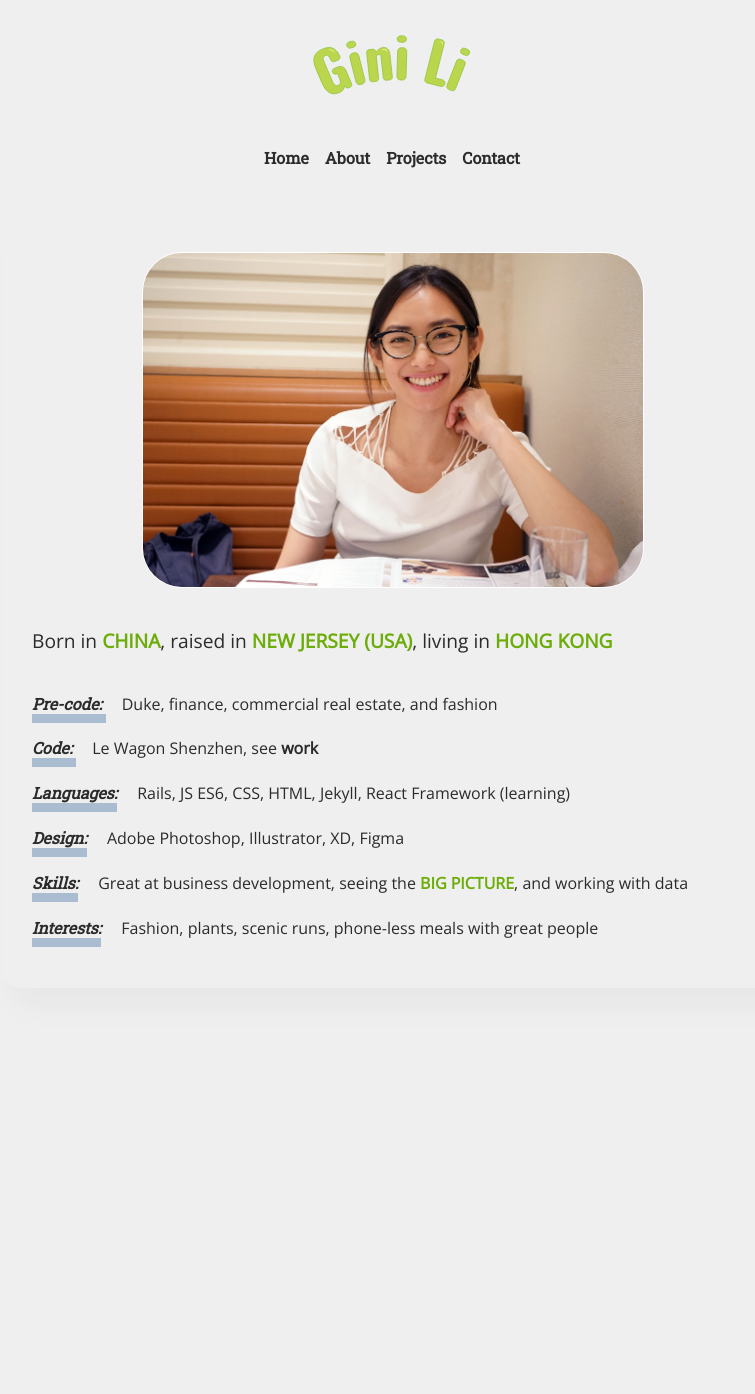
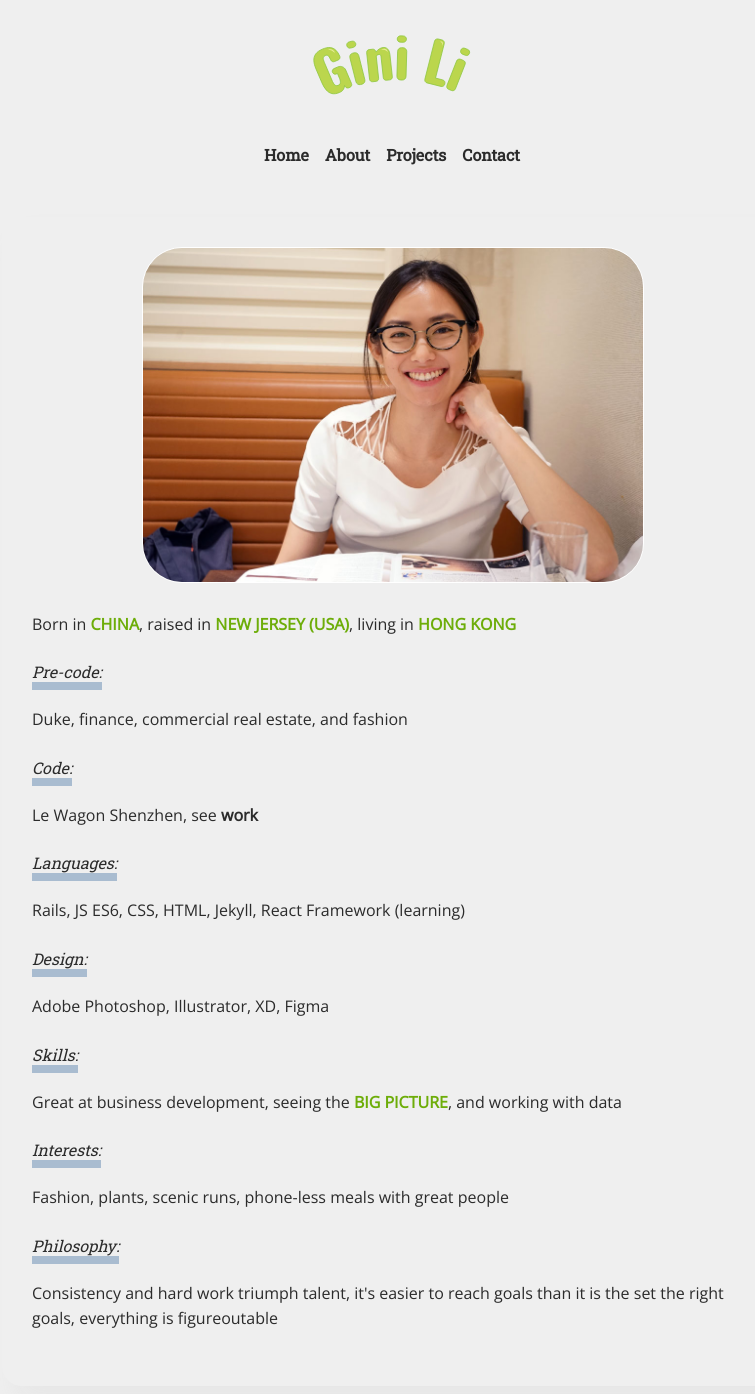
Before and after one commit to bingwanli/ginili, a Jekyll site: the page built from about.md, in a window 1280 px wide. Shown: the whole page, without its empty margins (248-1003 px from the left). Built offline with Jekyll 4.4.1, drawn with Linux system fonts in a browser that asks for light colours; before the commit the page ends 996 px from its top, so only the background shows below that.

Commit message:
fixed mobile compatibility

```diff
--- a/_layouts/default.html
+++ b/_layouts/default.html
@@ -2,6 +2,9 @@
 <html>
   <head>
     <meta charset="utf-8">
+    <meta http-equiv="X-UA-Compatible" content="IE=edge">
+    <meta name="viewport" content="width=device-width, initial-scale=1">
+
     <title>{{ page.title }}</title>
 
     <link rel="stylesheet" href="assets/css/styles.css">
--- a/_sass/main.scss
+++ b/_sass/main.scss
@@ -9,6 +9,7 @@
   background-color: #EFEFEF;
   margin-top: 2rem;
   margin-bottom: 2rem;
+  font-size: 1em;
 
 }
 
@@ -22,7 +23,6 @@
 
 .site-navigation li {
   list-style: none;
-  font-size: 1em;
   margin: 0;
   &.active a {
     text-decoration: underline;
@@ -53,14 +53,14 @@ body {
   color: #2B2B2B;
   font-family: 'Open Sans', sans-serif;
   font-size: 1em;
-  line-height: 1.5;
 }
 
 p {
   color: #2B2B2B;
-  font-family: 'Open Sans', sans-serif;
   font-size: 1em;
-  line-height: 1.8;
+  margin: 1.5em auto;
+  line-height: 1.6;
+
 }
 
 
@@ -111,9 +111,9 @@ h6 {
 em {
   font-family: 'Roboto Slab', serif;
   color: #2B2B2B;
-  border-bottom: .6em solid #A9BCD0;
-  font-weight: 600;
-  margin-right: 1em;
+  border-bottom: .5em solid #A9BCD0;
+  font-weight: 500;
+  margin-right: .5em;
 }
 
 strong {
@@ -143,7 +143,7 @@ blockquote {
 }
 
 small {
-  font-size: 1em;
+  font-size: .75em;
   color: #C60F7B;
 }
 
@@ -152,8 +152,8 @@ small {
 /* index */
 
 .index {
-  width: 800px;
-  max-width: 100vw;
+  width: 700px;
+  max-width: 90vw;
   margin-top: 30px;
   margin: auto;
 }
@@ -162,7 +162,8 @@ small {
   font-family: 'Roboto Slab', serif;
   text-align: left;
   color: #2b2b2b;
-  font-size: 3em;
+  font-size: 2em;
+  line-height: 1.5em;
 }
 
 .index a {
@@ -178,12 +179,14 @@ small {
 /* about */
 
 .profile-picture {
+  max-width: 500px;
   margin: auto;
-  max-width: 500px;
   object-fit: cover;
 }
 
 .profile-picture img {
+  margin: auto;
+  width: 100%;
   border-radius: 40px;
   border: 1px solid #fff;
 }
--- a/about.md
+++ b/about.md
@@ -7,11 +7,19 @@ title: About
   <div class="profile-picture">
     <img src = "assets/images/profile.jpg" class="profile-picture">
   </div>
-  <h3>Born in <strong>China</strong>, raised in <strong>New Jersey (USA)</strong>, living in <strong>Hong Kong</strong> </h3>
-    <p><em>Pre-code: </em>   Duke, finance, commercial real estate, and fashion</p>
-    <p><em>Code: </em>   Le Wagon Shenzhen, see <a href="projects.html">work</a></p>
-    <p><em>Languages:</em>   Rails, JS ES6, CSS, HTML, Jekyll, React Framework (learning)</p>
-    <p><em>Design:</em> Adobe Photoshop, Illustrator, XD, Figma</p>
-    <p><em>Skills:</em> Great at business development, seeing the <strong>BIG PICTURE</strong>, and working with data</p>
-    <p><em>Interests:</em> Fashion, plants, scenic runs, phone-less meals with great people</p>
+  <p>Born in <strong>China</strong>, raised in <strong>New Jersey (USA)</strong>, living in <strong>Hong Kong</strong> </p>
+    <em>Pre-code: </em>
+    <p>Duke, finance, commercial real estate, and fashion</p>
+    <em>Code: </em>
+    <p>Le Wagon Shenzhen, see <a href="projects.html">work</a></p>
+    <em>Languages:</em>
+    <p>Rails, JS ES6, CSS, HTML, Jekyll, React Framework (learning)</p>
+    <em>Design:</em>
+    <p>Adobe Photoshop, Illustrator, XD, Figma</p>
+    <em>Skills:</em>
+    <p>Great at business development, seeing the <strong>BIG PICTURE</strong>, and working with data</p>
+    <em>Interests:</em>
+    <p>Fashion, plants, scenic runs, phone-less meals with great people</p>
+    <em>Philosophy:</em>
+    <p>Consistency and hard work triumph talent, it's easier to reach goals than it is the set the right goals, everything is figureoutable </p>
   </div>
```
Also changed, not shown: contact.md (+2 -3 lines), 1 other file.
